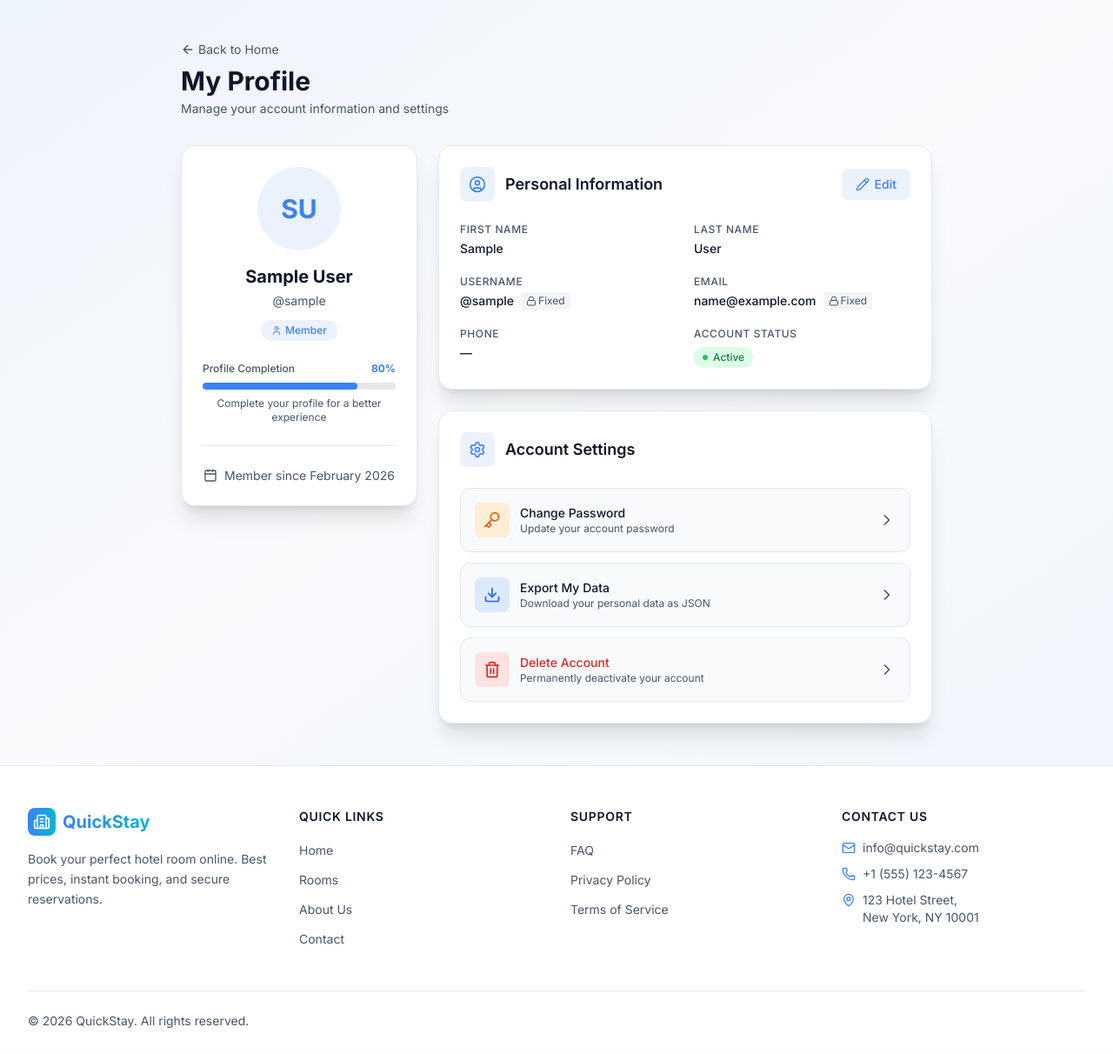
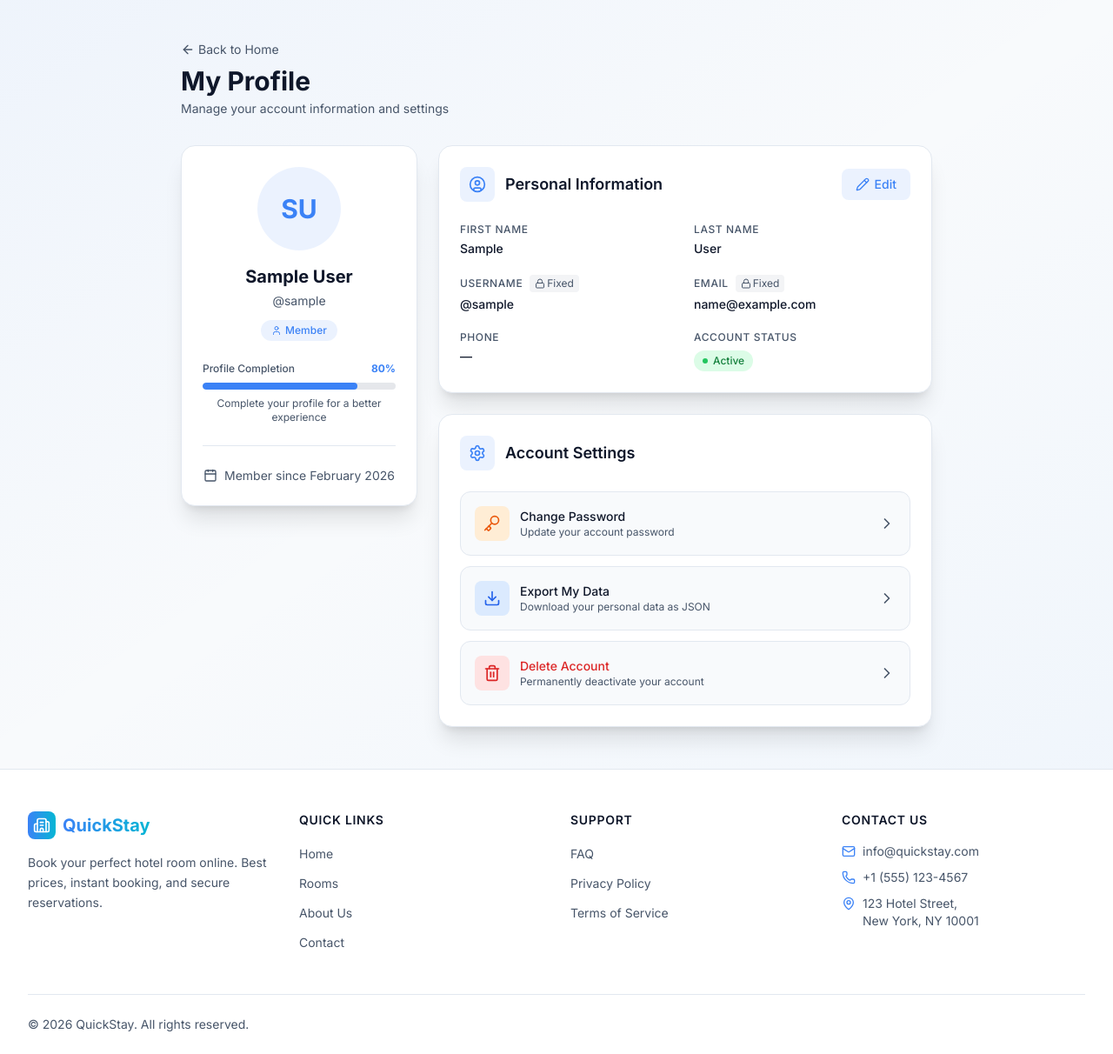
Before and after one commit to mananurrehman/quickstay, a Flask app: page /profile/ in a window 1280 px wide. Shown: the part 66-1278 px from the top of the page at 87% size. Before the commit the page ends 1248 px from the top, so only its background shows below. Run offline with Flask 3, Linux system fonts and the light colour scheme; the visitor is signed in with stand-in values (Sample User, id 1); some libraries are stand-ins or nearby versions.

Commit message:
Fixed location changed in Profile view page

```diff
--- a/app/templates/profile/view.html
+++ b/app/templates/profile/view.html
@@ -177,36 +177,35 @@
 
                         <!-- Username -->
                         <div>
-                            <label class="block text-xs font-medium text-content-secondary dark:text-content-dark-secondary mb-1 uppercase tracking-wider">
-                                Username
-                            </label>
-                            <div class="flex items-center space-x-2">
-                                <p class="text-sm font-medium text-content-primary dark:text-content-dark-primary">
-                                    @{{ current_user.username }}
-                                </p>
+                            <label class="flex items-center space-x-2 mb-1">
+                                <span class="block text-xs font-medium text-content-secondary dark:text-content-dark-secondary uppercase tracking-wider">
+                                    Username
+                                </span>
                                 <span class="inline-flex items-center px-1.5 py-0.5 rounded text-xs bg-gray-100 dark:bg-gray-700 text-content-secondary dark:text-content-dark-secondary">
                                     <i data-lucide="lock" class="w-3 h-3 mr-0.5"></i>
                                     Fixed
                                 </span>
-                            </div>
+                            </label>
+                            <p class="text-sm font-medium text-content-primary dark:text-content-dark-primary break-all">
+                                @{{ current_user.username }}
+                            </p>
                         </div>
 
                         <!-- Email -->
                         <div>
-                            <label class="block text-xs font-medium text-content-secondary dark:text-content-dark-secondary mb-1 uppercase tracking-wider">
-                                Email
-                            </label>
-                            <div class="flex items-center space-x-2">
-                                <p class="text-sm font-medium text-content-primary dark:text-content-dark-primary">
-                                    {{ current_user.email }}
-                                </p>
+                            <label class="flex items-center space-x-2 mb-1">
+                                <span class="block text-xs font-medium text-content-secondary dark:text-content-dark-secondary uppercase tracking-wider">
+                                    Email
+                                </span>
                                 <span class="inline-flex items-center px-1.5 py-0.5 rounded text-xs bg-gray-100 dark:bg-gray-700 text-content-secondary dark:text-content-dark-secondary">
                                     <i data-lucide="lock" class="w-3 h-3 mr-0.5"></i>
                                     Fixed
                                 </span>
-                            </div>
+                            </label>
+                            <p class="text-sm font-medium text-content-primary dark:text-content-dark-primary break-all">
+                                {{ current_user.email }}
+                            </p>
                         </div>
-
                         <!-- Phone -->
                         <div>
                             <label class="block text-xs font-medium text-content-secondary dark:text-content-dark-secondary mb-1 uppercase tracking-wider">
```
